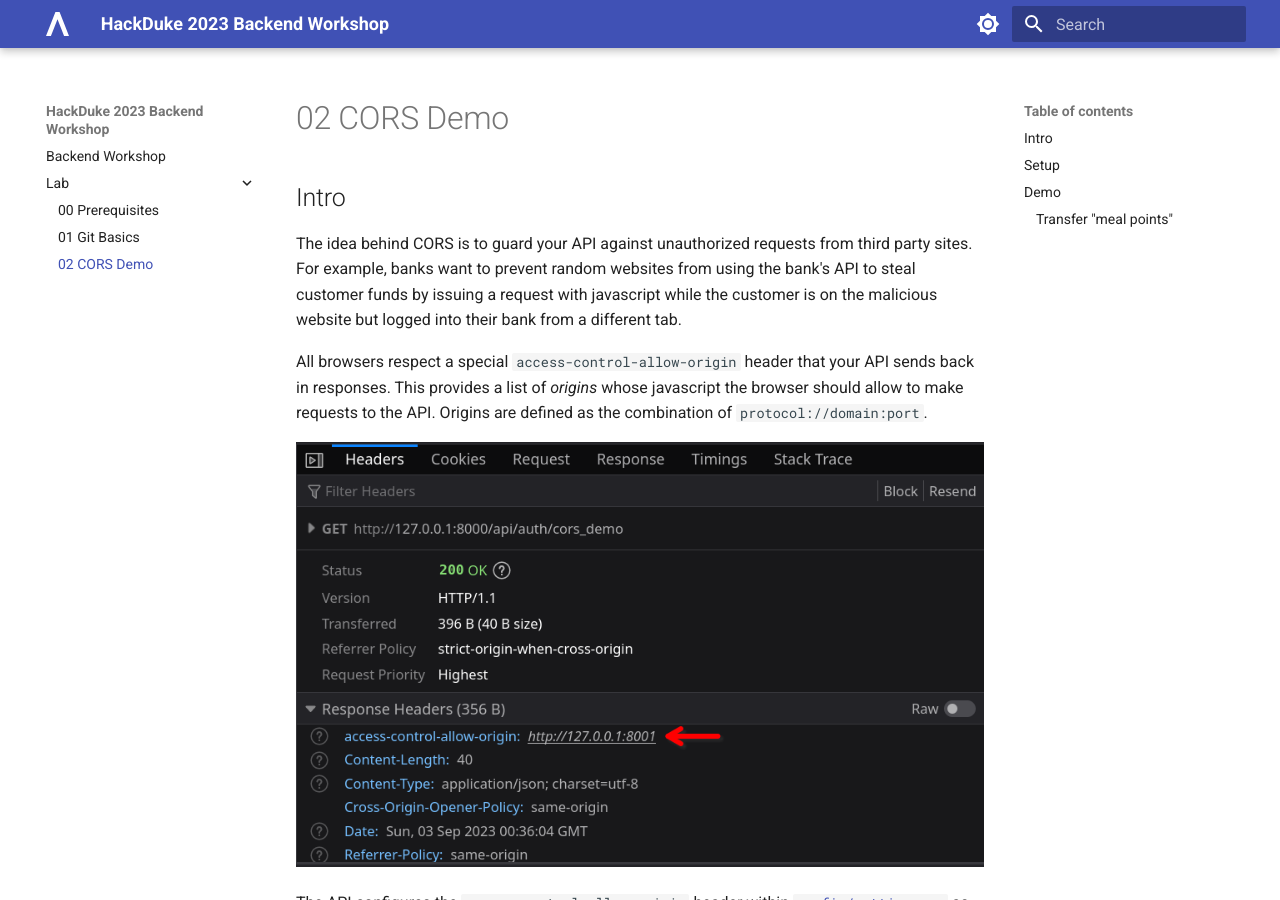
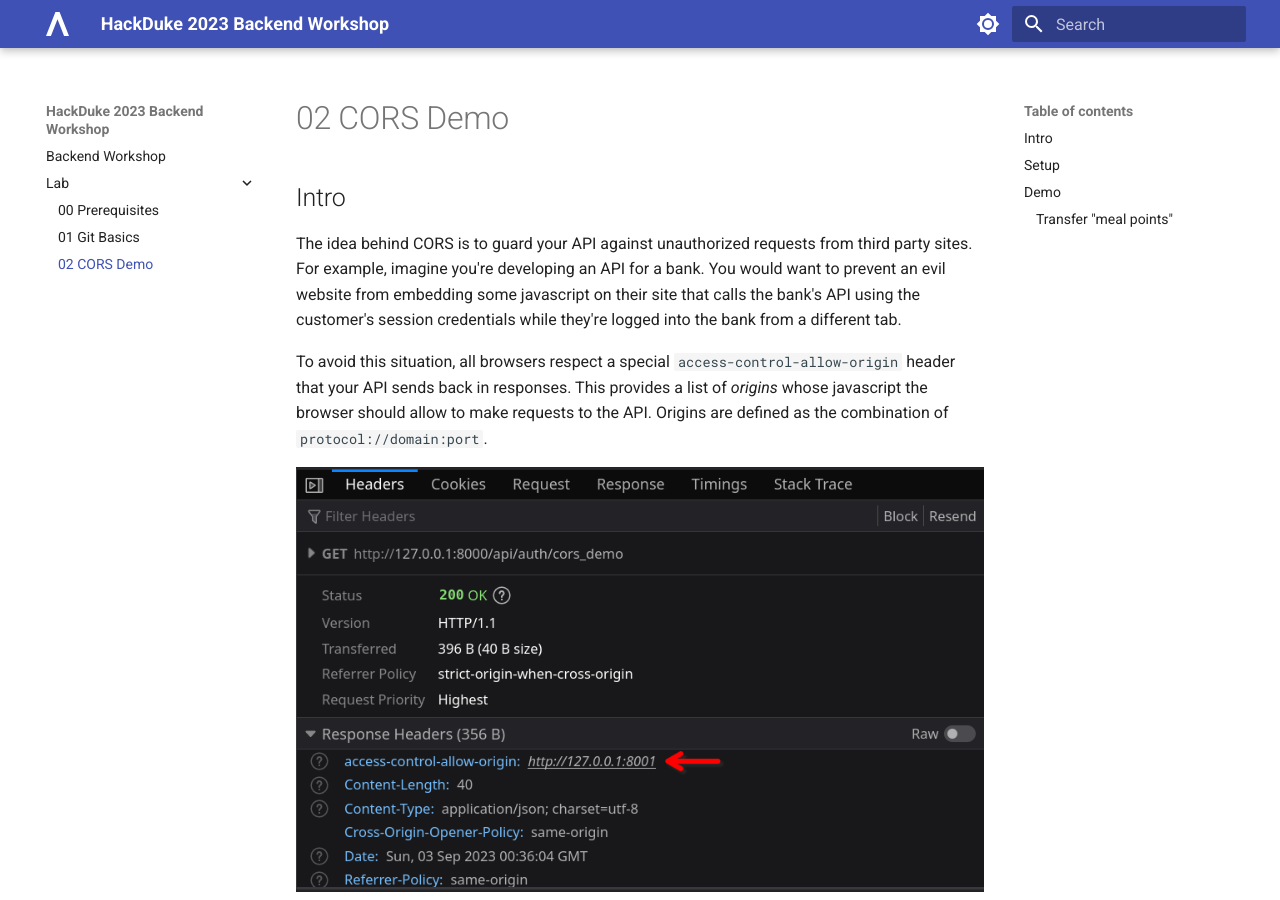
Before and after one commit to johnjameswhitman/hackduke2023backend, an MkDocs documentation site: the page built from docs/lab/02_cors_demo.md, in a window 1280 px wide and 900 px high. Built offline with MkDocs 1.6.1 and Material for MkDocs 9.7.7, drawn with Linux system fonts in a browser that asks for light colours.

```diff
--- a/docs/lab/02_cors_demo.md
+++ b/docs/lab/02_cors_demo.md
@@ -3,15 +3,16 @@
 ## Intro
 
 The idea behind CORS is to guard your API against unauthorized requests from
-third party sites. For example, banks want to prevent random websites from using
-the bank's API to steal customer funds by issuing a request with javascript
-while the customer is on the malicious website but logged into their bank from
-a different tab.
+third party sites. For example, imagine you're developing an API for a bank. You
+would want to prevent an evil website from embedding some javascript on
+their site that calls the bank's API using the customer's session credentials
+while they're logged into the bank from a different tab.
 
-All browsers respect a special `access-control-allow-origin` header that your
-API sends back in responses. This provides a list of _origins_ whose
-javascript the browser should allow to make requests to the API. Origins are
-defined as the combination of `protocol://domain:port`.
+To avoid this situation, all browsers respect a special
+`access-control-allow-origin` header that your API sends back in responses.
+This provides a list of _origins_ whose javascript the browser should allow
+to make requests to the API. Origins are defined as the combination of
+`protocol://domain:port`.
 
 ![CORS header](02_cors_demo/cors_header.png "cors header")
 
```
